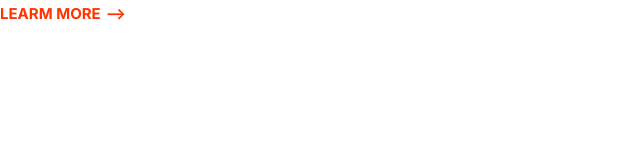
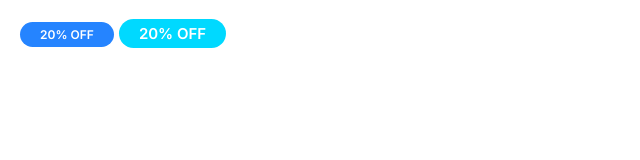
Before and after one commit to SomDhen/bhuhosting, a plain HTML site: page index.html in a window 1280 px wide. Shown: the whole page, without its empty margins (0-640 px from the left). Drawn offline with Linux system fonts and the light colour scheme.

Commit message:
Build the badges components.

```diff
--- a/css/styles.css
+++ b/css/styles.css
@@ -17,6 +17,7 @@ body {
   font-size: 2rem;
   line-height: 1.4;
   color: var(--color-body);
+  margin: 2rem;
 }
 
 h1,
@@ -86,3 +87,36 @@ a {
     font-size: 1.5rem;
   }
 }
+
+/* Badges */
+.badge {
+  border-radius: 20px;
+  font-weight: 600;
+  padding: 0.5rem 2rem;
+  text-transform: uppercase;
+  white-space: nowrap;
+}
+
+.badge--primary {
+  background: var(--color-primary);
+  color: #fff;
+}
+
+.badge--secondary {
+  background: var(--color-secondary);
+  color: #fff;
+}
+
+.badge--small {
+  font-size: 1.6rem;
+}
+
+@media screen and (min-width: 1024px) {
+  .badge {
+    font-size: 1.5rem;
+  }
+
+  .badge--small {
+    font-size: 1.2rem;
+  }
+}
--- a/index.html
+++ b/index.html
@@ -9,13 +9,14 @@
     <!-- Google Fonts -->
     <link rel="preconnect" href="https://fonts.googleapis.com">
     <link rel="preconnect" href="https://fonts.gstatic.com" crossorigin>
-    <link href="https://fonts.googleapis.com/css2?family=Inter:wght@400;700&display=swap" rel="stylesheet">
+    <link href="https://fonts.googleapis.com/css2?family=Inter:wght@400;600;700&display=swap" rel="stylesheet">
 
     <!-- CSS Styles -->
     <link rel="stylesheet" href="css/normalize.css">
     <link rel="stylesheet" href="css/styles.css">
 </head>
 <body>
-    <a href="" class="link-arrow">Learm More</a>
+    <span class="badge badge--primary badge--small">20% Off</span>
+    <span class="badge badge--secondary">20% Off</span>
 </body>
 </html>
```
Also changed, not shown: components/badges.html (added, +2 -0 lines).
